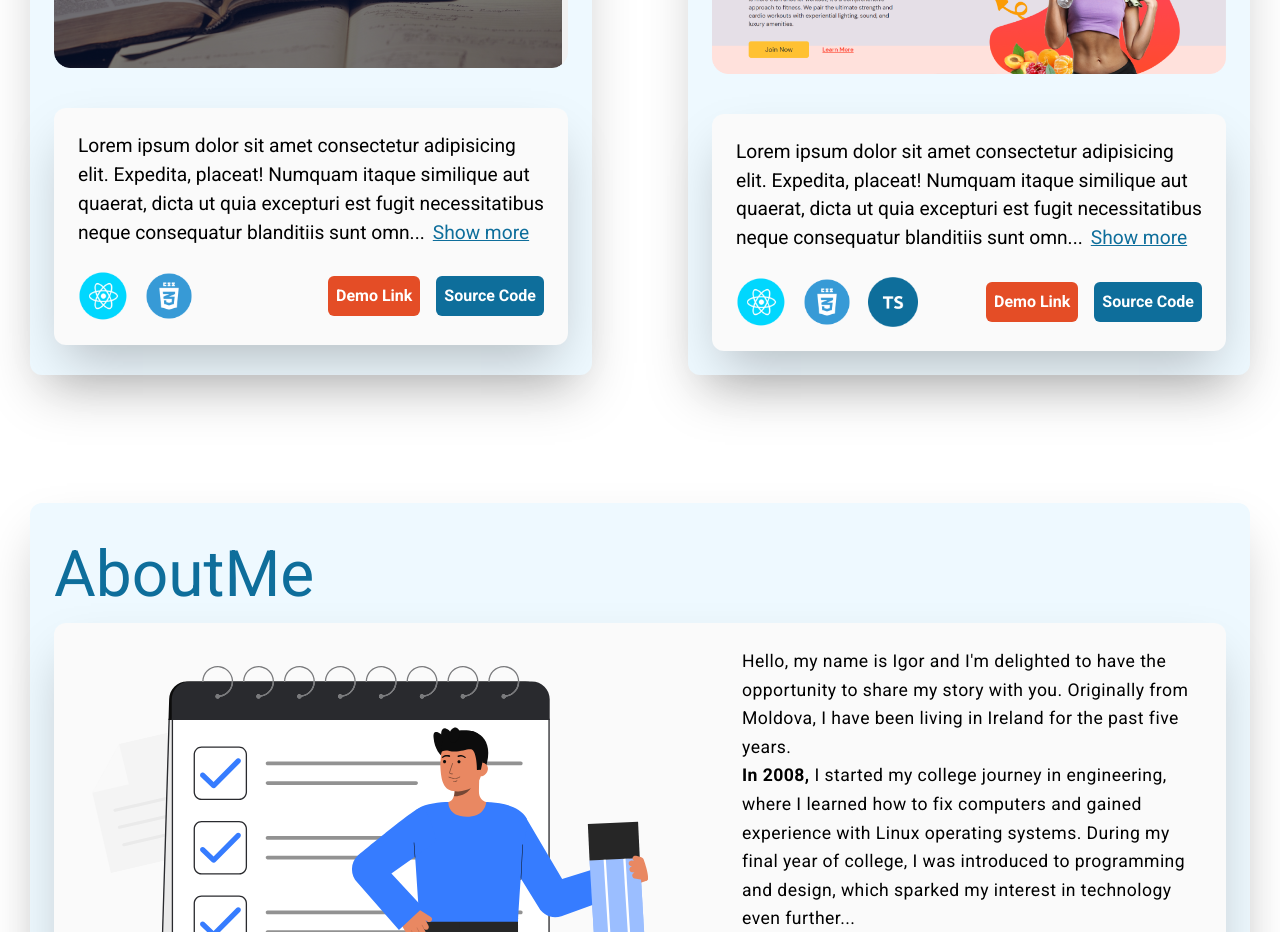
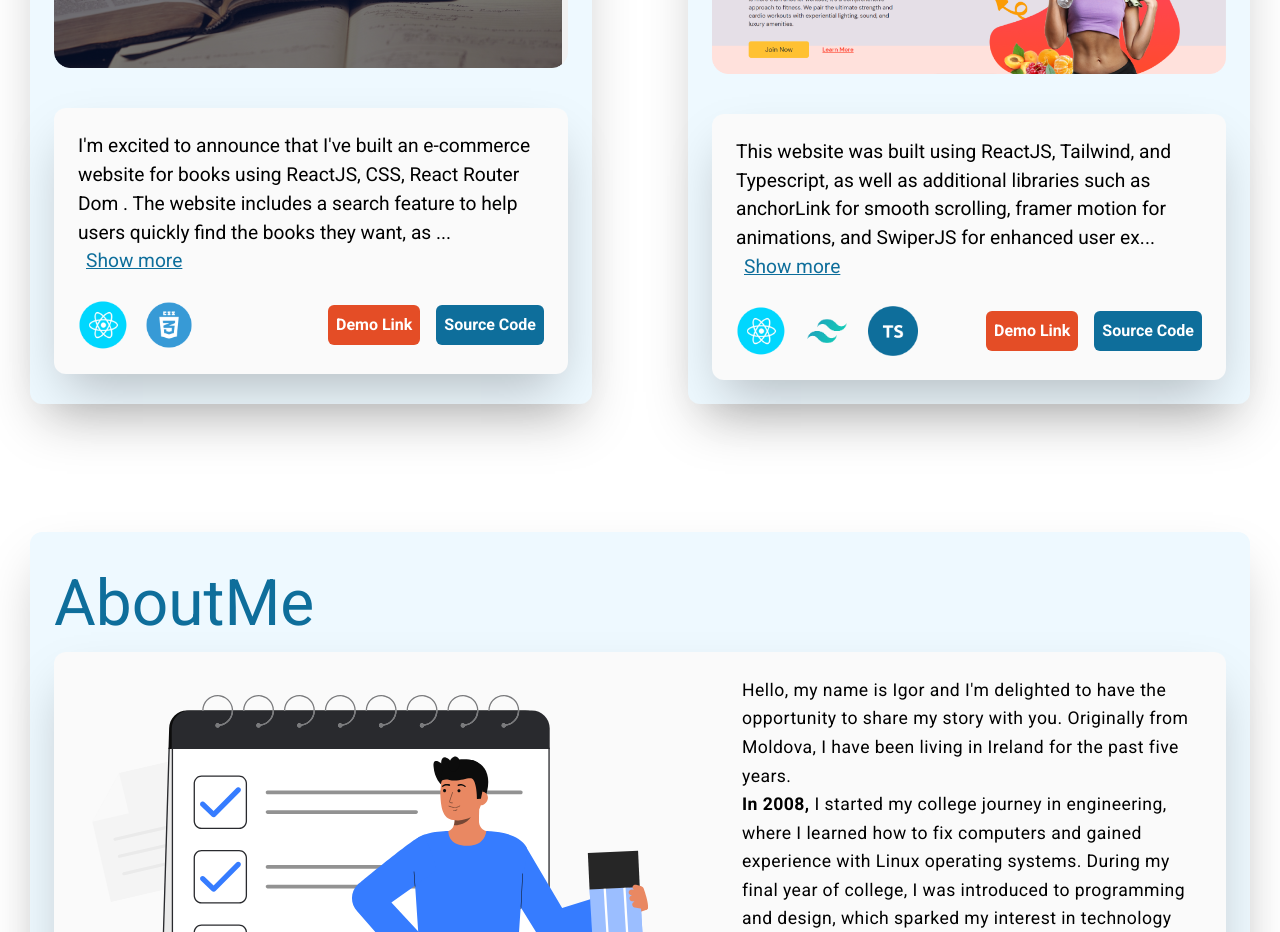
Before and after one commit to Igareok921/MyPortfolio, a React (Vite) app: page / in a window 1280 px wide. Shown: the part 1200-2132 px from the top of the page. Built offline with nearby package versions, Linux system fonts and the light colour scheme.

Commit message:
firstcommit

```diff
--- a/src/Layouts/Projects.jsx
+++ b/src/Layouts/Projects.jsx
@@ -5,7 +5,7 @@ import ProjectsData from "../components/ProjectsData ";
 import AnchorLink from "react-anchor-link-smooth-scroll";
 
 function Projects({ setSelectedPage }) {
-  const [showFullDescription, setShowFullDescription] = useState(false);
+  const [showFullDescription, setShowFullDescription] = useState(null);
   const [windowWidth, setWindowWidth] = useState(window.innerWidth);
 
   useEffect(() => {
@@ -14,7 +14,13 @@ function Projects({ setSelectedPage }) {
     return () => window.removeEventListener("resize", handleResize);
   }, []);
 
-  const toggleDescription = () => setShowFullDescription(!showFullDescription);
+  const toggleDescription = (projectId) => {
+    if (showFullDescription === projectId) {
+      setShowFullDescription(null);
+    } else {
+      setShowFullDescription(projectId);
+    }
+  };
 
   return (
     <>
@@ -35,6 +41,8 @@ function Projects({ setSelectedPage }) {
               sourceCodeLink,
             } = project;
 
+            const isExpandedText = id === showFullDescription;
+
             const shortenedDescription =
               windowWidth < 490
                 ? description.substring(0, 100) + "..."
@@ -52,13 +60,13 @@ function Projects({ setSelectedPage }) {
 
                 <div className="w-[100%] shadow-2xl bg-white-100 rounded-xl p-6 mt-10 lg6:mt-5">
                   <p className="text-[1.2rem] lg6:text-[1rem]">
-                    {showFullDescription ? description : shortenedDescription}
+                    {isExpandedText ? description : shortenedDescription}
                     {description.length > 200 && (
                       <button
-                        onClick={toggleDescription}
+                        onClick={() => toggleDescription(id)}
                         className="text-blue-100 underline ml-2"
                       >
-                        {showFullDescription ? "Show less" : "Show more"}
+                        {isExpandedText ? "Show less" : "Show more"}
                       </button>
                     )}
                   </p>
--- a/src/components/ProjectsData .jsx
+++ b/src/components/ProjectsData .jsx
@@ -2,6 +2,7 @@ import eCommerceImg from "../assets/imgbook.png";
 import SinglePageApp from "../assets/imgfitness.png";
 import reactImg from "../assets/react.png";
 import cssImg from "../assets/css.png";
+import Tailwind from "../assets/tailwindcss.png";
 import TypescriptImg from "../assets/typescript.png";
 
 const projectsData = [
@@ -10,7 +11,7 @@ const projectsData = [
     title: "eCommerce",
     image: eCommerceImg,
     description:
-      "Lorem ipsum dolor sit amet consectetur adipisicing elit. Expedita, placeat! Numquam itaque similique aut quaerat, dicta ut quia excepturi est fugit necessitatibus neque consequatur blanditiis sunt omnis nam perspiciatis doloribus! Lorem ipsum dolor sit amet consectetur adipisicing elit. Expedita, placeat! Numquam itaque similique aut quaerat, dicta ut quia excepturi est fugit necessitatibus neque consequatur blanditiis sunt omnis nam perspiciatis doloribus!",
+      "I'm excited to announce that I've built an e-commerce website for books using ReactJS, CSS, React Router Dom . The website includes a search feature to help users quickly find the books they want, as well as a well-designed shopping cart that allows users to add multiple books with varying quantities. The shopping cart also calculates subtotals and total costs, and users can easily remove items or clear the entire cart. The website takes inspiration from popular e-commerce websites such as Amazon and some websites I find in Google, and I'm proud of how it turned out.",
     programLanguage: [reactImg, cssImg],
     demoLink: "https://bookpolis.netlify.app",
     sourceCodeLink: "https://github.com/Igareok921/bookpolis",
@@ -20,8 +21,8 @@ const projectsData = [
     title: "Single Page App",
     image: SinglePageApp,
     description:
-      "Lorem ipsum dolor sit amet consectetur adipisicing elit. Expedita, placeat! Numquam itaque similique aut quaerat, dicta ut quia excepturi est fugit necessitatibus neque consequatur blanditiis sunt omnis nam perspiciatis doloribus! Lorem ipsum dolor sit amet consectetur adipisicing elit. Expedita, placeat! Numquam itaque similique aut quaerat, dicta ut quia excepturi est fugit necessitatibus neque consequatur blanditiis sunt omnis nam perspiciatis doloribus!",
-    programLanguage: [reactImg, cssImg, TypescriptImg],
+      "This website was built using ReactJS, Tailwind, and Typescript, as well as additional libraries such as anchorLink for smooth scrolling, framer motion for animations, and SwiperJS for enhanced user experience. The form submission feature was implemented using FormSubmit. In addition, the logo and hero section were designed in Figma. Overall, this single page app is optimized for fitness and provides a sleek and intuitive user interface.",
+    programLanguage: [reactImg, Tailwind, TypescriptImg],
     demoLink: "https://t-onefitness.netlify.app",
     sourceCodeLink: "https://github.com/Igareok921/TOne",
   },
--- a/src/components/story.jsx
+++ b/src/components/story.jsx
@@ -38,7 +38,7 @@ const Story = () => {
           <p>
             <b>In 2017</b> , I moved to Ireland with my family and began working
             as a chef-manager for a takeaway restaurant. This role taught me
-            valuable skills such as user experience, responsibility,
+            valuable skills such as customer experience, responsibility,
             problem-solving, team leadership, and organization. In 2019, I and
             my wife decided to start our own restaurant business, which went
             well until the COVID-19 pandemic hit in 2020. Unfortunately, we lost
```
